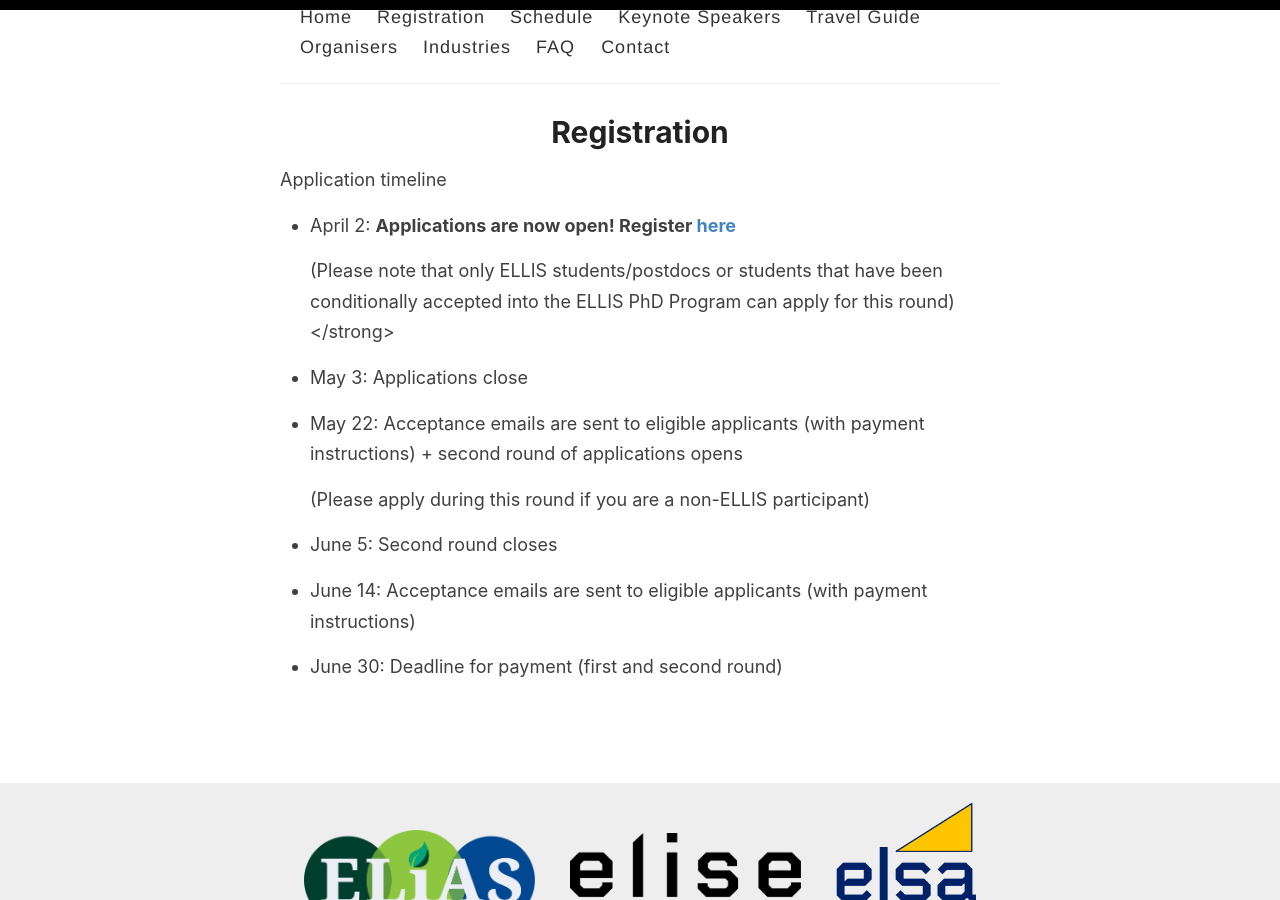
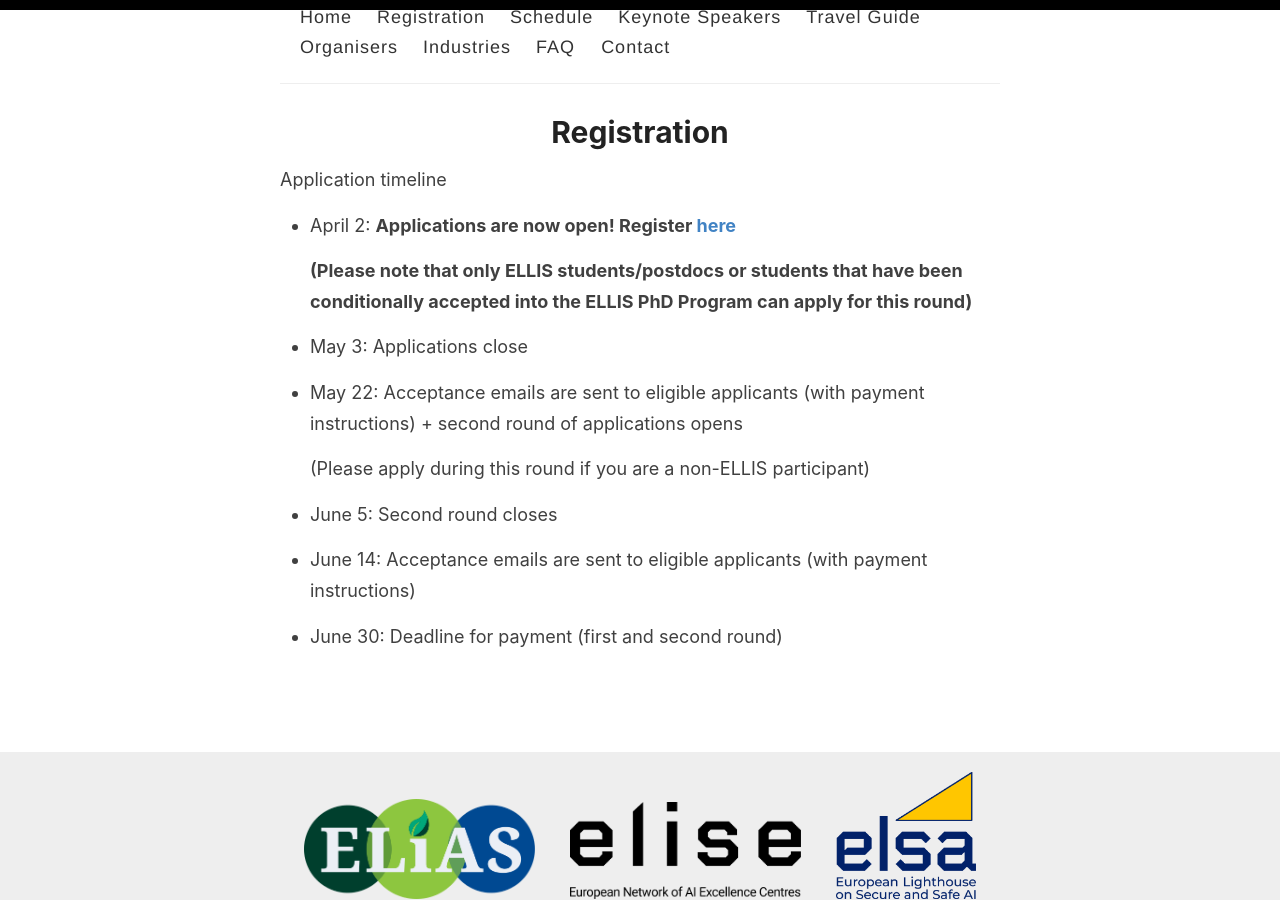
Before and after one commit to eds2024/eds2024.github.io, a Jekyll site: the page built from _pages/registration.md, in a window 1280 px wide and 900 px high, scrolled down 479 px. Built offline with Jekyll 4.4.1, drawn with Linux system fonts in a browser that asks for light colours.

Commit message:
Update registration.md

```diff
--- a/_pages/registration.md
+++ b/_pages/registration.md
@@ -6,9 +6,9 @@ permalink: /registration/
 
 Application timeline
 
-- April 2: <strong>Applications are now open! Register <a href="https://eds2024.dakini-pco.com/registration-76.php">here</a>
+- April 2: <strong>Applications are now open! Register <a href="https://eds2024.dakini-pco.com/registration-76.php">here</a></strong>
 
-  (Please note that only ELLIS students/postdocs or students that have been conditionally accepted into the ELLIS PhD Program can apply for this round)</strong>
+  <strong>(Please note that only ELLIS students/postdocs or students that have been conditionally accepted into the ELLIS PhD Program can apply for this round)</strong>
 
 - May 3: Applications close
 
```
